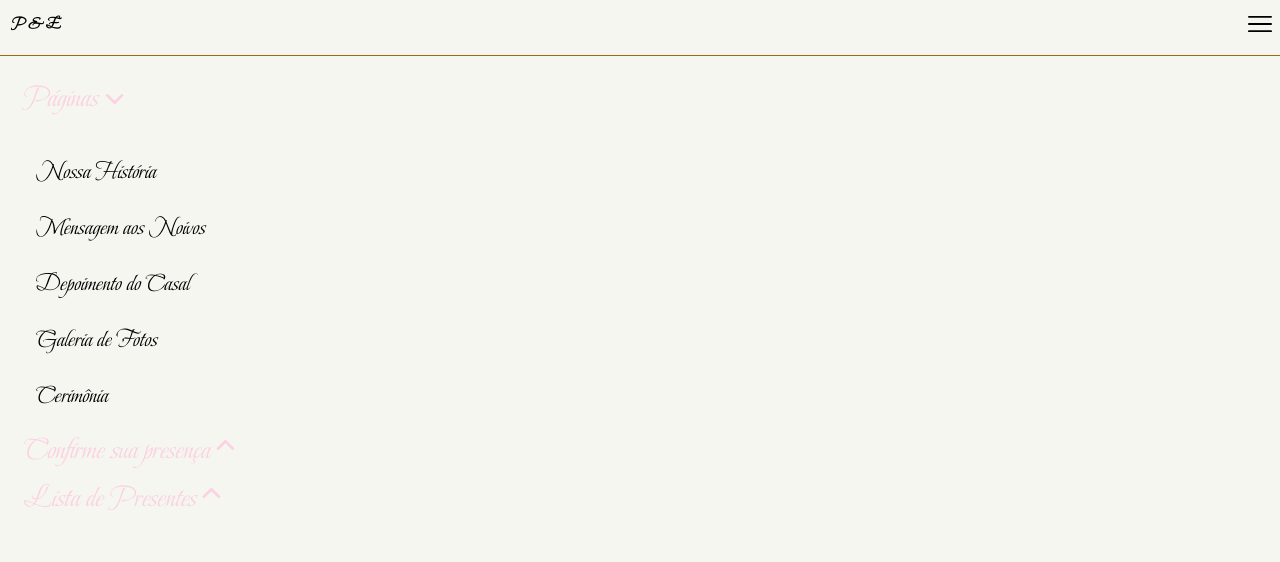
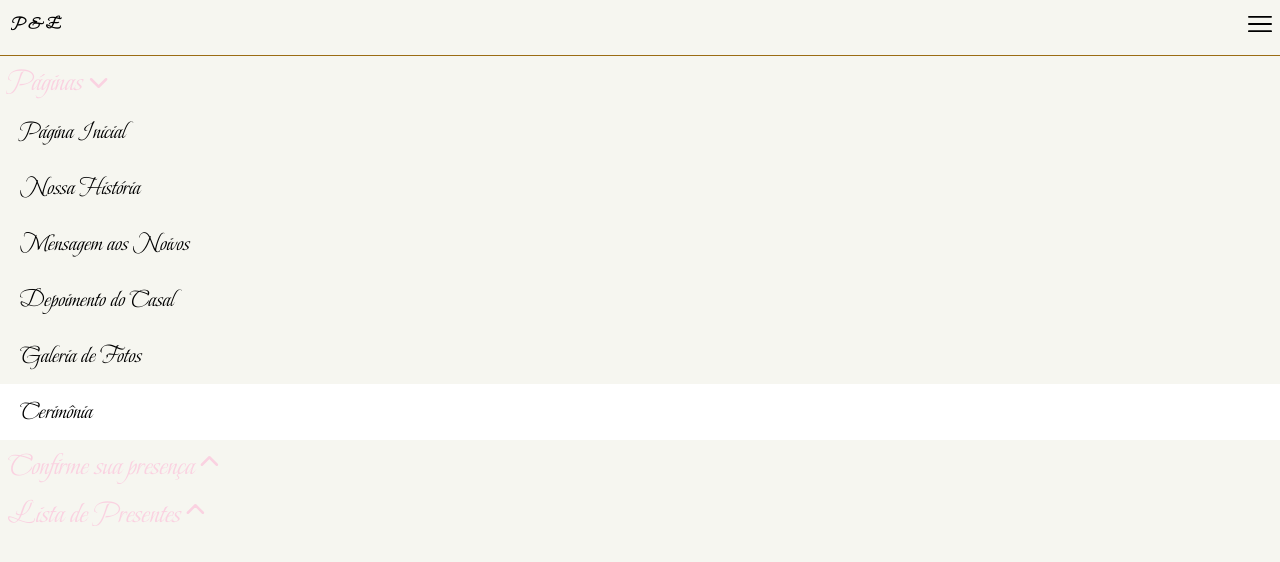
Before and after one commit to MarceloJrdaLuz/projetositecasamento, a Next.js app: page /cerimonia in a window 1280 px wide. Both pictures are taken after a click on the element 1260 px from the left and 22 px from the top of the page. Shown: the top 562 px of the page. Built offline with nearby package versions, Linux system fonts and the light colour scheme.

Commit message:
Ajuste contagem regressiva efeitos

```diff
--- /dev/null
+++ b/components/HeadComponet.tsx
@@ -0,0 +1,13 @@
+import Head from "next/head";
+
+interface HeadComponentProps{
+    title: string
+}
+
+export default function HeadComponent(props: HeadComponentProps){
+    return(
+        <Head>
+            <title>{props.title}</title>
+        </Head>
+    )
+}
--- a/components/MenuNavegacao.tsx
+++ b/components/MenuNavegacao.tsx
@@ -12,22 +12,22 @@ export default function MenuNavegacao() {
         return (
             <>
                 <Link href={'/'} passHref>
-                    <li className="py-3 text-2xl"></li>
+                    <li className={`py-3 pl-5 text-2xl w-screen ${document.title === 'Página Inicial' && 'bg-white'}`}>Página Inicial</li>
                 </Link>
                 <Link href={'/nossahistoria'} passHref>
-                    <li className="py-3 text-2xl">Nossa História</li>
+                    <li className={`py-3 pl-5 text-2xl w-screen ${document.title === 'Nossa História' && 'bg-white'}`}>Nossa História</li>
                 </Link>
                 <Link href={'/mensagemaosnoivos'} passHref>
-                    <li className="py-3 text-2xl">Mensagem aos Noivos</li>
+                    <li className={`py-3 pl-5 text-2xl w-screen ${document.title === 'Mensagem aos Noivos' && 'bg-white'}`}>Mensagem aos Noivos</li>
                 </Link>
                 <Link href={'/depoimentodocasal'} passHref>
-                    <li className="py-3 text-2xl">Depoimento do Casal</li>
+                    <li className={`py-3 pl-5 text-2xl w-screen ${document.title === 'Depoimento do Casal' && 'bg-white'}`}>Depoimento do Casal</li>
                 </Link>
                 <Link href={'/galeriadefotos'} passHref>
-                    <li className="py-3 text-2xl">Galeria de Fotos</li>
+                    <li className={`py-3 pl-5 text-2xl w-screen ${document.title === 'Galeria de Fotos' && 'bg-white'}`}>Galeria de Fotos</li>
                 </Link>
                 <Link href={'/cerimonia'} passHref>
-                    <li className="py-3 text-2xl">Cerimônia</li>
+                    <li className={`py-3 pl-5 text-2xl w-screen ${document.title === 'Cerimônia' && 'bg-white'}`}>Cerimônia</li>
                 </Link>
             </>
         )
@@ -36,7 +36,7 @@ export default function MenuNavegacao() {
         return (
             <>
                 <Link href={'/confirmarpresenca'} passHref>
-                    <li className="py-3 text-2xl">Confirme sua Presença</li>
+                    <li className={`py-3 pl-5 text-2xl w-screen ${document.title === 'Confirme sua Presença' && 'bg-white'}`}>Confirme sua Presença</li>
                 </Link>
             </>
         )
@@ -45,28 +45,28 @@ export default function MenuNavegacao() {
         return (
             <>
                 <Link href={'/listadepresentes'} passHref>
-                    <li className="py-3 text-2xl">Lista de Presentes</li>
+                    <li className={`py-3 pl-5 text-2xl w-screen ${document.title === 'Lista de Presentes' && 'bg-white'}`}>Lista de Presentes</li>
                 </Link>
             </>
         )
     }
 
     return (
-        <div className={`h-auto overflow-y-auto pt-14 flex justify-between flex-wrap`}>
-            <div className="paginas m-4 h-fit">
+        <div className={`h-auto overflow-y-auto pt-14 flex justify-between flex-wrap bg-casamento-900`}>
+            <div className="paginas h-screen">
                 <SecaoMenu texto='Páginas' paginasVisivel={paginasVisivel} onClick={() => setPaginasVisivel(paginasVisivel === true ? false : true)} />
-                {paginasVisivel && <ul className="pl-5">
+                {paginasVisivel && <ul>
                     {renderItensPaginas()}
                 </ul>}
                 <div className="confirmacao h-auto">
                     <SecaoMenu texto='Confirme sua presença' confirmarPresencaVisivel={confirmarPresencaVisivel} onClick={() => setConfirmarPresencaVisivel(confirmarPresencaVisivel === true ? false : true)} />
-                    {confirmarPresencaVisivel && <ul className="pl-5">
+                    {confirmarPresencaVisivel && <ul>
                         {confirmarPresencaVisivel && renderConfirmacao()}
                     </ul>}
                 </div>
                 <div className="presentes h-auto">
                     <SecaoMenu texto='Lista de Presentes' listaPresentesVisivel={listaPresentesVisivel} onClick={() => setListaPresentesVisivel(listaPresentesVisivel === true ? false : true)} />
-                    {listaPresentesVisivel && <ul className="pl-5">
+                    {listaPresentesVisivel && <ul>
                         {listaPresentesVisivel && renderListaPresentes()}
                     </ul>}
                 </div>
--- a/pages/cerimonia.tsx
+++ b/pages/cerimonia.tsx
@@ -1,11 +1,14 @@
 import { Footer } from "../components/Footer"
+import HeadComponent from "../components/HeadComponet"
 import MenuFixo from "../components/MenuFixo"
 import MenuNavegacao from "../components/MenuNavegacao"
 import useMenuShow from "../hooks/useMenuShow"
 
-export default function Cerimonia(){
+export default function Cerimonia() {
     const { menuShow, setMenuShow } = useMenuShow()
     return (
+        <>
+            <HeadComponent title='Cerimônia' />
             <main className={`flex h-screen relative`}>
                 <MenuFixo letrasIniciais="P & E" transparente={false} onClick={() => setMenuShow(menuShow === true ? false : true)} />
                 {menuShow && <MenuNavegacao />}
@@ -15,5 +18,6 @@ export default function Cerimonia(){
                     </div>
                 </div>
             </main>
+        </>
     )
 }
--- a/pages/depoimentodocasal.tsx
+++ b/pages/depoimentodocasal.tsx
@@ -1,11 +1,14 @@
 import { Footer } from "../components/Footer"
+import HeadComponent from "../components/HeadComponet"
 import MenuFixo from "../components/MenuFixo"
 import MenuNavegacao from "../components/MenuNavegacao"
 import useMenuShow from "../hooks/useMenuShow"
 
-export default function DepoimentoDoCasal(){
+export default function DepoimentoDoCasal() {
     const { menuShow, setMenuShow } = useMenuShow()
     return (
+        <>
+            <HeadComponent title='Depoimento do Casal' />
             <main className={`flex h-screen relative`}>
                 <MenuFixo letrasIniciais="P & E" transparente={false} onClick={() => setMenuShow(menuShow === true ? false : true)} />
                 {menuShow && <MenuNavegacao />}
@@ -15,5 +18,6 @@ export default function DepoimentoDoCasal(){
                     </div>
                 </div>
             </main>
+        </>
     )
 }
--- a/pages/galeriadefotos.tsx
+++ b/pages/galeriadefotos.tsx
@@ -1,11 +1,14 @@
 import { Footer } from "../components/Footer"
+import HeadComponent from "../components/HeadComponet"
 import MenuFixo from "../components/MenuFixo"
 import MenuNavegacao from "../components/MenuNavegacao"
 import useMenuShow from "../hooks/useMenuShow"
 
-export default function GaleriaDeFotos(){
+export default function GaleriaDeFotos() {
     const { menuShow, setMenuShow } = useMenuShow()
     return (
+        <>
+            <HeadComponent title='Galeria de Fotos' />
             <main className={`flex h-screen relative`}>
                 <MenuFixo letrasIniciais="P & E" transparente={false} onClick={() => setMenuShow(menuShow === true ? false : true)} />
                 {menuShow && <MenuNavegacao />}
@@ -15,5 +18,6 @@ export default function GaleriaDeFotos(){
                     </div>
                 </div>
             </main>
+        </>
     )
 }
--- a/pages/index.tsx
+++ b/pages/index.tsx
@@ -4,6 +4,7 @@ import BoasVindas from '../components/BoasVindas'
 import Capa from '../components/Capa'
 import ContagemRegressiva from '../components/ContagemRegressiva'
 import { Footer } from '../components/Footer'
+import HeadComponent from '../components/HeadComponet'
 import MenuFixo from '../components/MenuFixo'
 import MenuNavegacao from '../components/MenuNavegacao'
 import useMenuShow from '../hooks/useMenuShow'
@@ -42,6 +43,7 @@ const Home: NextPage = () => {
 
   return (
     <>
+      <HeadComponent title='Página Inicial'/>
       <main className='relative h-auto w-screen flex-col bg-casamento-900 overflow-y-auto'>
         {menuShow && <MenuNavegacao/>}
         <MenuFixo letrasIniciais='P & E' transparente={menuShow === true ? false : transparente} menu={menuShow} onClick={() => {setMenuShow(menuShow === false ? true : false), scrollToPosition()}} />
--- a/pages/listadepresentes.tsx
+++ b/pages/listadepresentes.tsx
@@ -1,4 +1,5 @@
 import { Footer } from "../components/Footer";
+import HeadComponent from "../components/HeadComponet";
 import MenuFixo from "../components/MenuFixo";
 import MenuNavegacao from "../components/MenuNavegacao";
 import useMenuShow from "../hooks/useMenuShow";
@@ -7,6 +8,8 @@ export default function ListadePresentes() {
 
     const { menuShow, setMenuShow } = useMenuShow()
     return (
+        <>
+            <HeadComponent title='Lista de Presentes' />
             <main className={`flex h-screen relative`}>
                 <MenuFixo letrasIniciais="P & E" transparente={false} onClick={() => setMenuShow(menuShow === true ? false : true)} />
                 {menuShow && <MenuNavegacao />}
@@ -16,5 +19,6 @@ export default function ListadePresentes() {
                     </div>
                 </div>
             </main>
+        </>
     )
 }
--- a/pages/mensagemaosnoivos.tsx
+++ b/pages/mensagemaosnoivos.tsx
@@ -1,11 +1,14 @@
 import { Footer } from "../components/Footer"
+import HeadComponent from "../components/HeadComponet"
 import MenuFixo from "../components/MenuFixo"
 import MenuNavegacao from "../components/MenuNavegacao"
 import useMenuShow from "../hooks/useMenuShow"
 
-export default function MensagemAosNoivos(){
+export default function MensagemAosNoivos() {
     const { menuShow, setMenuShow } = useMenuShow()
     return (
+        <>
+            <HeadComponent title='Mensagem aos Noivos' />
             <main className={`flex h-screen relative`}>
                 <MenuFixo letrasIniciais="P & E" transparente={false} onClick={() => setMenuShow(menuShow === true ? false : true)} />
                 {menuShow && <MenuNavegacao />}
@@ -15,5 +18,6 @@ export default function MensagemAosNoivos(){
                     </div>
                 </div>
             </main>
+        </>
     )
 }
--- a/pages/nossahistoria.tsx
+++ b/pages/nossahistoria.tsx
@@ -1,4 +1,5 @@
 import { Footer } from "../components/Footer"
+import HeadComponent from "../components/HeadComponet"
 import MenuFixo from "../components/MenuFixo"
 import MenuNavegacao from "../components/MenuNavegacao"
 import useMenuShow from "../hooks/useMenuShow"
@@ -6,6 +7,8 @@ import useMenuShow from "../hooks/useMenuShow"
 export default function NossaHistoria() {
     const { menuShow, setMenuShow } = useMenuShow()
     return (
+        <>
+            <HeadComponent title='Nossa História' />
             <main className={`flex h-screen relative`}>
                 <MenuFixo letrasIniciais="P & E" transparente={false} onClick={() => setMenuShow(menuShow === true ? false : true)} />
                 {menuShow && <MenuNavegacao />}
@@ -15,5 +18,6 @@ export default function NossaHistoria() {
                     </div>
                 </div>
             </main>
+        </>
     )
 }
```
Also changed, not shown: components/ContagemRegressiva.tsx (+7 -10 lines), pages/confirmarpresenca.tsx (+6 -1 lines). Lines whose indentation alone changed are shown as unchanged.
